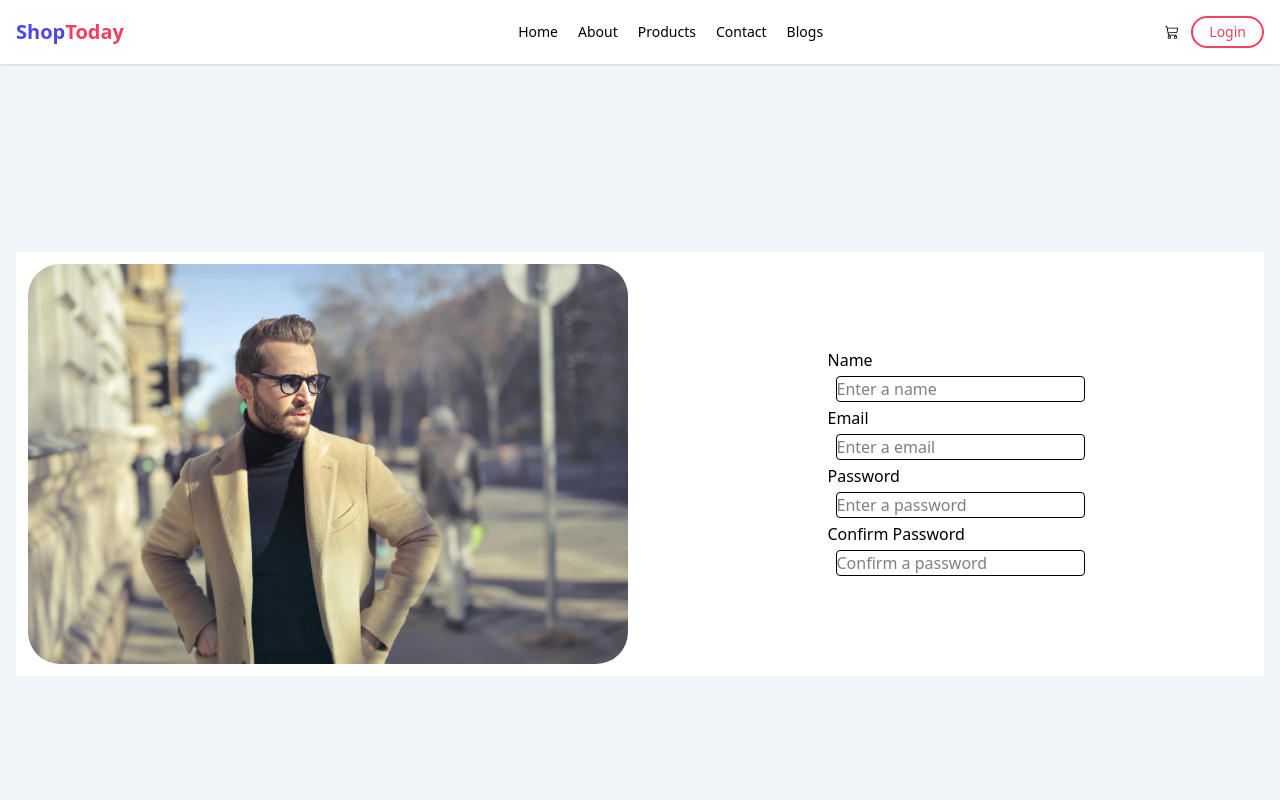
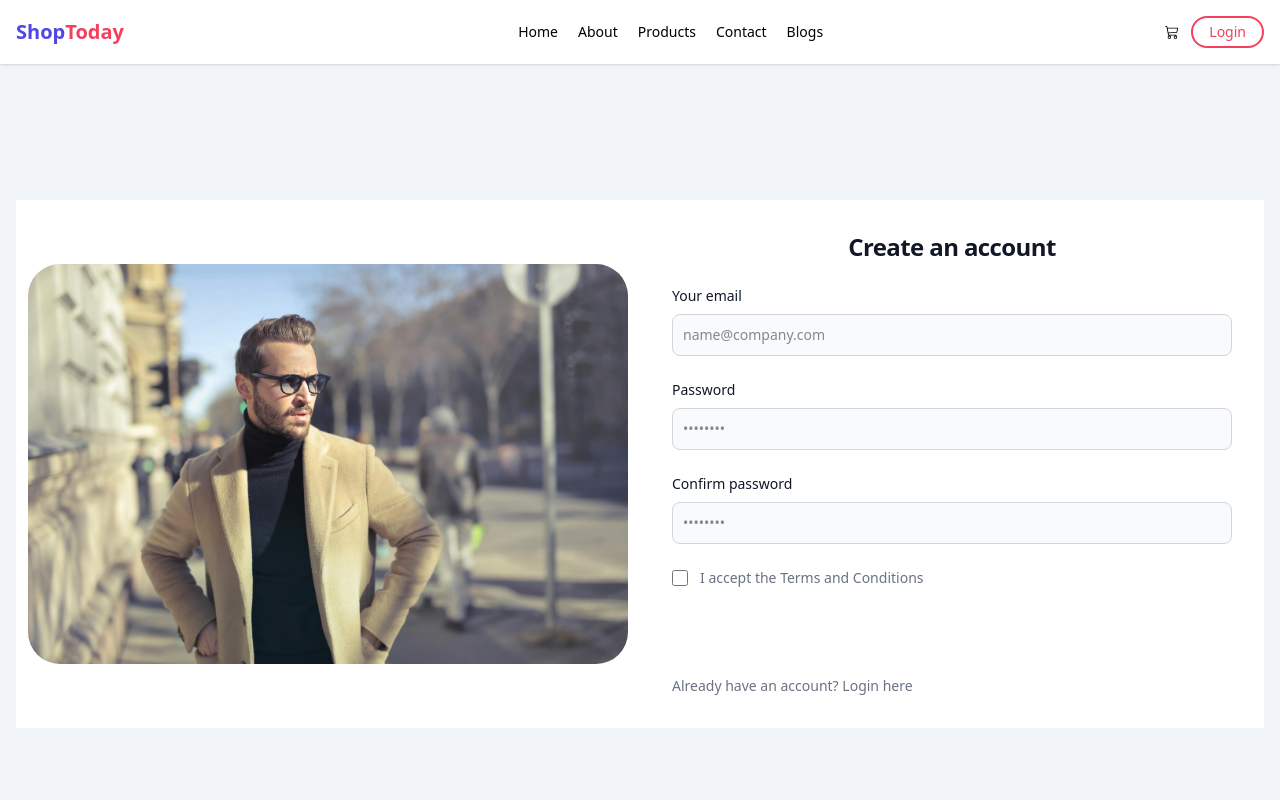
Before and after one commit to baivabbhusal/nextJs, a Next.js app: page /register in a window 1280 px wide. Shown: the top 800 px of the page. Built offline with nearby package versions, Linux system fonts and the light colour scheme; no server answers.

Commit message:
register form

```diff
--- a/src/app/(auth)/register/page.js
+++ b/src/app/(auth)/register/page.js
@@ -2,22 +2,38 @@
 
 const RegisterPage = () => {
   return (
-    <div className='flex justify-center'>
-        <form action=''>
-            <label className='block'>Name</label>
-             <input type="text" placeholder="Enter a name" className='border w-full  mx-2 my-1 rounded' />
-             <label className='block'>Email</label>
-             <input type="email" placeholder="Enter a email" className='border w-full mx-2 my-1 rounded' />
-            <label className='block'>Password</label>
-             <input type="password" placeholder="Enter a password" className='border w-full mx-2 my-1 rounded' />
-            <label className='block'>Confirm Password</label>
-             <input type="password" placeholder="Confirm a password"  className='border w-full mx-2 my-1 rounded'/>
+      <div className="p-6 space-y-4 md:space-y-6 sm:p-8">
+        <h1 className="text-xl text-center font-bold leading-tight tracking-tight text-gray-900 md:text-2xl dark:text-white">
+          Create an account
+        </h1>
+        <form className="space-y-4 md:space-y-6" action="#">
+          <div>
+            <label htmlFor="email" className="block mb-2 text-sm font-medium text-gray-900 dark:text-white">Your email</label>
+            <input type="email" name="email" id="email" className="bg-gray-50 border border-gray-300 text-gray-900 text-sm rounded-lg focus:ring-primary-600 focus:border-primary-600 block w-full p-2.5 dark:bg-gray-700 dark:border-gray-600 dark:placeholder-gray-400 dark:text-white dark:focus:ring-blue-500 dark:focus:border-blue-500" placeholder="name@company.com" required />
+          </div>
+          <div>
+            <label htmlFor="password" className="block mb-2 text-sm font-medium text-gray-900 dark:text-white">Password</label>
+            <input type="password" name="password" id="password" placeholder="••••••••" className="bg-gray-50 border border-gray-300 text-gray-900 text-sm rounded-lg focus:ring-primary-600 focus:border-primary-600 block w-full p-2.5 dark:bg-gray-700 dark:border-gray-600 dark:placeholder-gray-400 dark:text-white dark:focus:ring-blue-500 dark:focus:border-blue-500" required />
+          </div>
+          <div>
+            <label htmlFor="confirm-password" className="block mb-2 text-sm font-medium text-gray-900 dark:text-white">Confirm password</label>
+            <input type="confirm-password" name="confirm-password" id="confirm-password" placeholder="••••••••" className="bg-gray-50 border border-gray-300 text-gray-900 text-sm rounded-lg focus:ring-primary-600 focus:border-primary-600 block w-full p-2.5 dark:bg-gray-700 dark:border-gray-600 dark:placeholder-gray-400 dark:text-white dark:focus:ring-blue-500 dark:focus:border-blue-500" required />
+          </div>
+          <div className="flex items-start">
+            <div className="flex items-center h-5">
+              <input id="terms" aria-describedby="terms" type="checkbox" className="w-4 h-4 border border-gray-300 rounded bg-gray-50 focus:ring-3 focus:ring-primary-300 dark:bg-gray-700 dark:border-gray-600 dark:focus:ring-primary-600 dark:ring-offset-gray-800" required />
+            </div>
+            <div className="ml-3 text-sm">
+              <label htmlFor="terms" className="font-light text-gray-500 dark:text-gray-300">I accept the <a className="font-medium text-primary-600 hover:underline dark:text-primary-500" href="#">Terms and Conditions</a></label>
+            </div>
+          </div>
+          <button type="submit" className="w-full text-white bg-primary-600 hover:bg-primary-700 focus:ring-4 focus:outline-none focus:ring-primary-300 font-medium rounded-lg text-sm px-5 py-2.5 text-center dark:bg-primary-600 dark:hover:bg-primary-700 dark:focus:ring-primary-800">Create an account</button>
+          <p className="text-sm font-light text-gray-500 dark:text-gray-400">
+            Already have an account? <a href="#" className="font-medium text-primary-600 hover:underline dark:text-primary-500">Login here</a>
+          </p>
+        </form>
+      </div>
 
-
-        </form>
-
-
-    </div>
   )
 }
 
```
